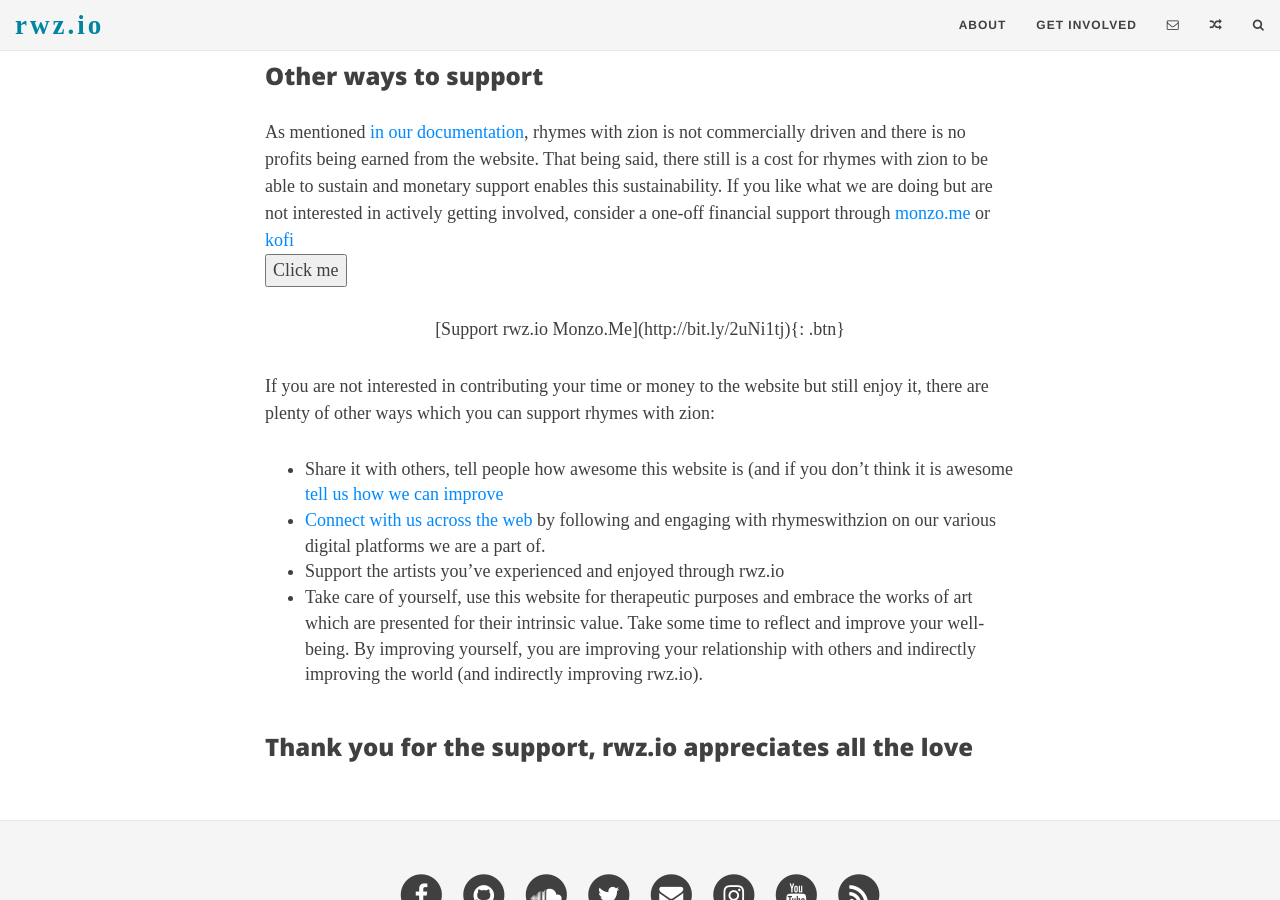
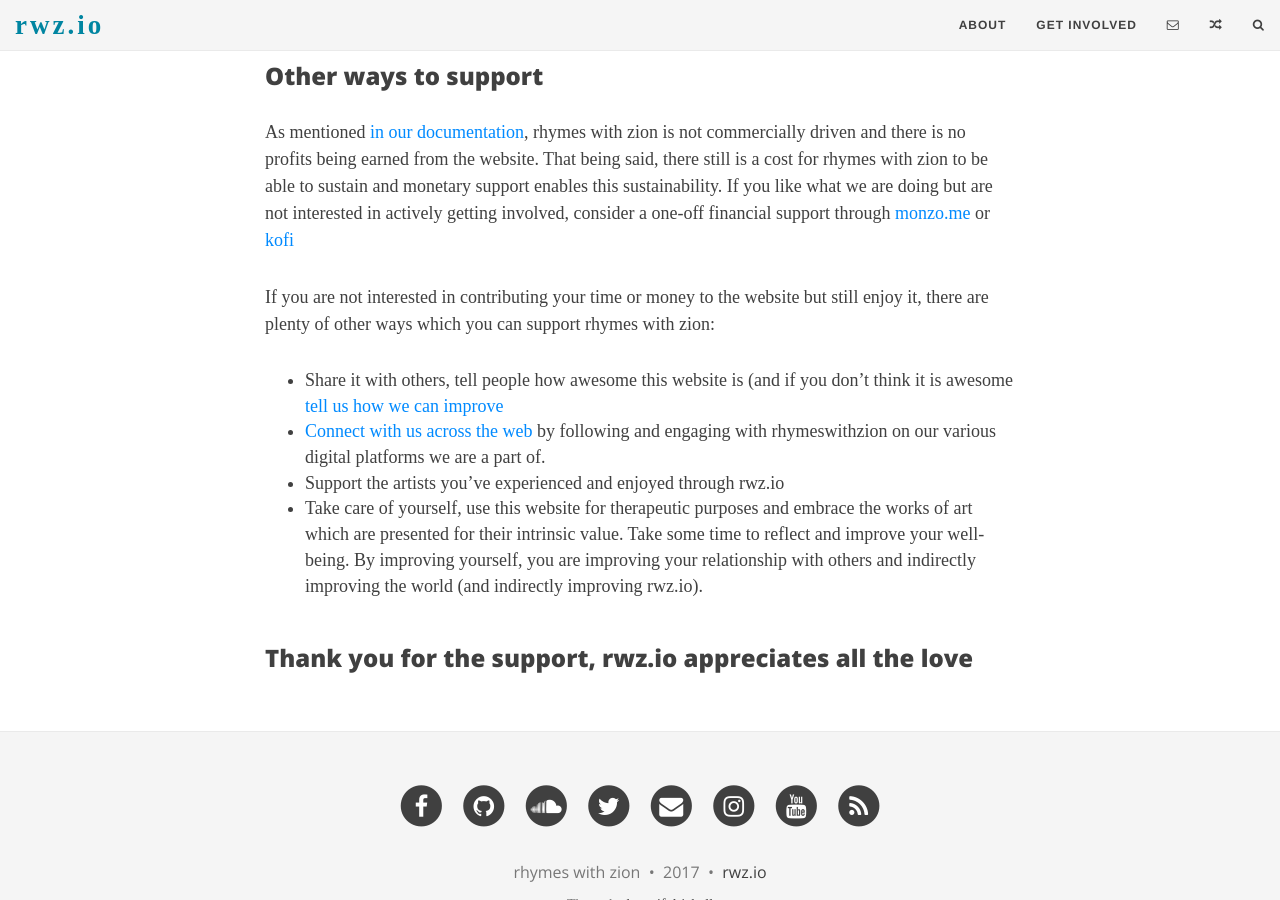
Before and after one commit to rhymeswithzion/rwz-test, a Jekyll site: the page built from get-involved.md, in a window 1280 px wide and 900 px high, scrolled down 1418 px. Built offline with Jekyll 4.4.1, drawn with Linux system fonts in a browser that asks for light colours; some web fonts are replaced.

Commit message:
Update get-involved.md

```diff
--- a/get-involved.md
+++ b/get-involved.md
@@ -26,9 +26,7 @@ IF you are interested in contributing to the website, but do not want to commit
 
 As mentioned <a href="https://github.com/rhymeswithzion/rhymeswithzion.github.io/blob/master/README.md#what-rhymes-with-zion-isnt" target="_blank">in our documentation</a>, rhymes with zion is not commercially driven and there is no profits being earned from the website. That being said, there still is a cost for rhymes with zion to be able to sustain and monetary support enables this sustainability. If you like what we are doing but are not interested in actively getting involved, consider a one-off financial support through [monzo.me](http://bit.ly/2uNi1tj) or [kofi](http://ko-fi.com/rwzion)
 <br>
-<button name="button" onclick="http://bit.ly/2uNi1tj">Click me</button>
 <div style="text-align:center">
-  [Support rwz.io Monzo.Me](http://bit.ly/2uNi1tj){: .btn}
 <script type='text/javascript' src='https://ko-fi.com/widgets/widget_2.js'></script><script type='text/javascript'>kofiwidget2.init('Support Rhymes With Zion', '#474747', 'A2301UI5');kofiwidget2.draw();</script>
 </div>
 
```
